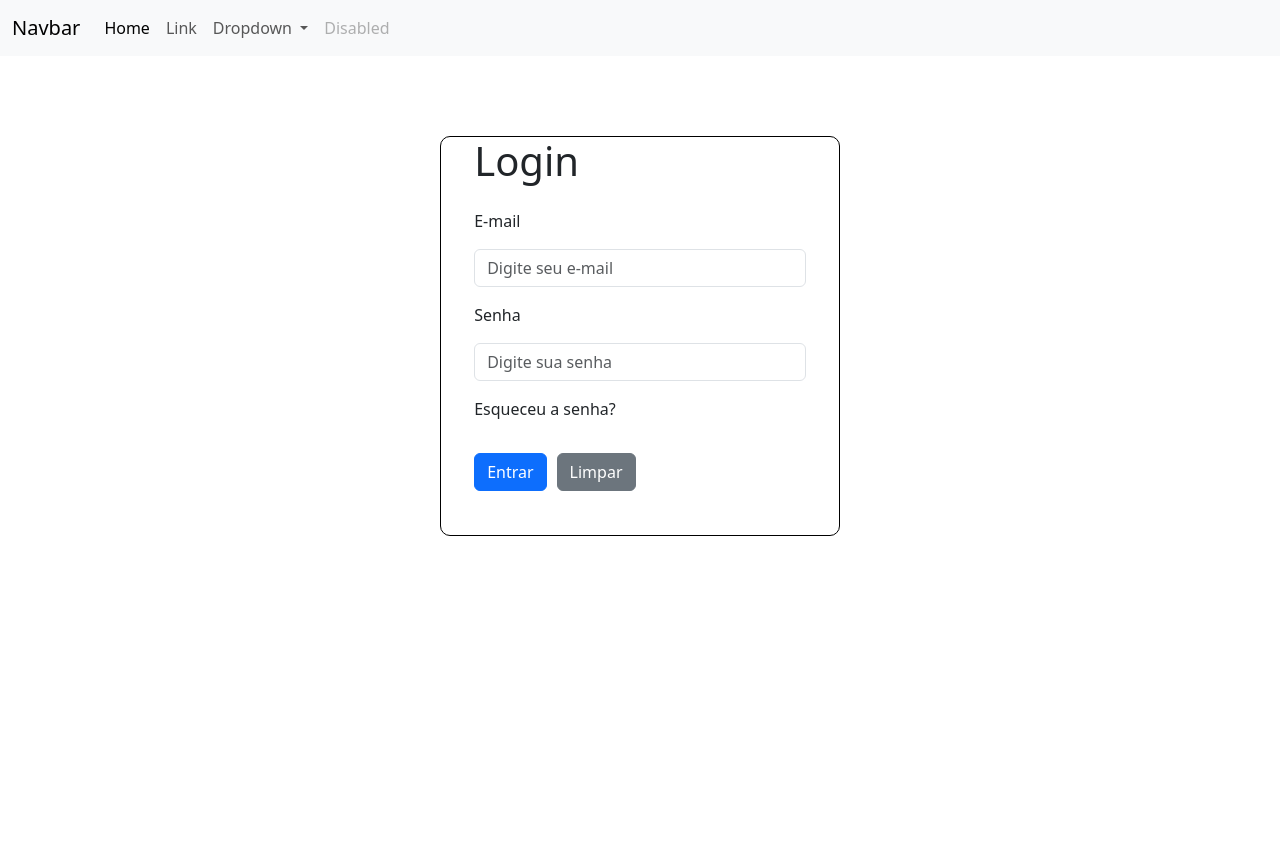
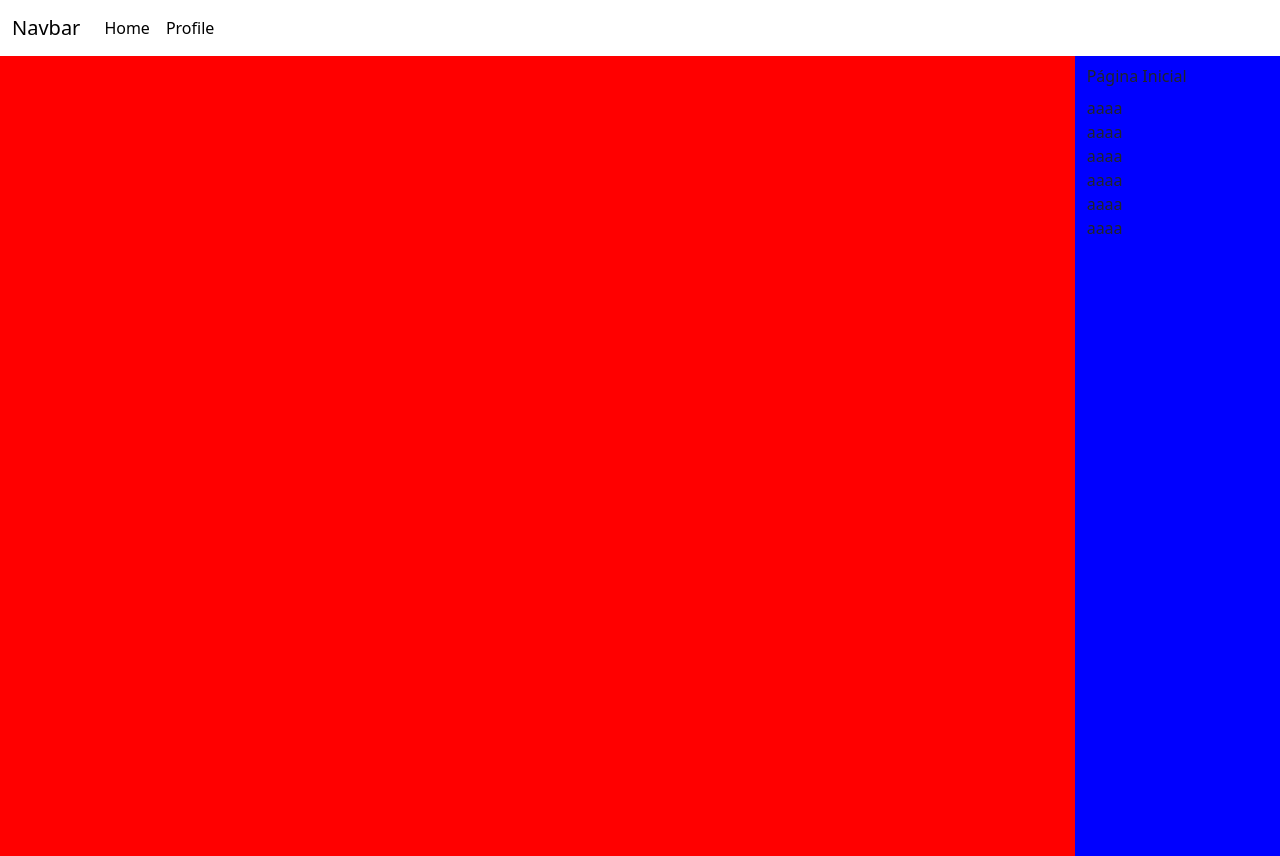
Before and after one commit to fersilverio/fig-trader, a Vue app: page /profile in a window 1280 px wide. Before the commit the page ends 800 px from the top, so only its background shows below. Built offline with nearby package versions, Linux system fonts and the light colour scheme.

Commit message:
Continuando com a estrutura

```diff
--- a/jsconfig.json
+++ b/jsconfig.json
@@ -7,7 +7,7 @@
     "moduleResolution": "node",
     "paths": {
       "@/*": [
-        "src/*/*"
+        "src/*",
       ]
     },
     "lib": [
--- a/src/App.vue
+++ b/src/App.vue
@@ -1,8 +1,5 @@
 <template>
   <Navbar />
-  <Login />
-
-
   <router-view />
 </template>
 <script>
--- a/src/components/Navbar.vue
+++ b/src/components/Navbar.vue
@@ -1,5 +1,5 @@
 <template>
-    <nav class="navbar navbar-expand-lg bg-body-tertiary">
+    <nav class="navbar navbar-expand-lg" style="width: 100%;">
         <div class="container-fluid">
             <a class="navbar-brand" href="#">Navbar</a>
             <button class="navbar-toggler" type="button" data-bs-toggle="collapse" data-bs-target="#navbarSupportedContent"
@@ -9,28 +9,13 @@
             <div class="collapse navbar-collapse" id="navbarSupportedContent">
                 <ul class="navbar-nav me-auto mb-2 mb-lg-0">
                     <li class="nav-item">
-                        <a class="nav-link active" aria-current="page" href="#">Home</a>
+                        <router-link to="/" class="nav-link active" aria-current="page" href="#">Home</router-link>
                     </li>
                     <li class="nav-item">
-                        <a class="nav-link" href="#">Link</a>
+                        <router-link to="/profile" class="nav-link active" aria-current="page"
+                            href="#">Profile</router-link>
                     </li>
-                    <li class="nav-item dropdown">
-                        <a class="nav-link dropdown-toggle" href="#" role="button" data-bs-toggle="dropdown"
-                            aria-expanded="false">
-                            Dropdown
-                        </a>
-                        <ul class="dropdown-menu">
-                            <li><a class="dropdown-item" href="#">Action</a></li>
-                            <li><a class="dropdown-item" href="#">Another action</a></li>
-                            <li>
-                                <hr class="dropdown-divider">
-                            </li>
-                            <li><a class="dropdown-item" href="#">Something else here</a></li>
-                        </ul>
-                    </li>
-                    <li class="nav-item">
-                        <a class="nav-link disabled">Disabled</a>
-                    </li>
+
                 </ul>
             </div>
         </div>
@@ -43,4 +28,10 @@ export default {
 }
 </script>
 
-<style></style>
+<style scoped>
+html,
+body {
+    max-width: 100%;
+    overflow-x: hidden;
+}
+</style>
--- /dev/null
+++ b/src/components/Sidebar.vue
@@ -0,0 +1,25 @@
+<template>
+    <div class="row fundo_teste" style="height: 100vh; display: flex; flex-direction: row; justify-content: flex-end;">
+        <div class="col-md-2" style="background-color: blue; height: 100%">
+            <ul class="navbar-nav">
+                <li class="navbar-item">
+                    <a class="nav-link active" href="#">Página Inicial</a>
+                </li>
+                <li>aaaa</li>
+                <li>aaaa</li>
+                <li>aaaa</li>
+                <li>aaaa</li>
+                <li>aaaa</li>
+                <li>aaaa</li>
+            </ul>
+        </div>
+    </div>
+</template>
+
+<script>
+export default {
+    name: 'Sidebar'
+}
+</script>
+
+<style></style>
--- a/src/router/index.js
+++ b/src/router/index.js
@@ -2,6 +2,22 @@ import { createRouter, createWebHistory } from 'vue-router'
 
 
 const routes = [
+  {
+    path: '/',
+    name: 'home',
+    component: () => import('@/views/Home.vue')
+  },
+  {
+    path: '/login',
+    name: 'login',
+    component: () => import('@/views/Login.vue')
+  }
+  ,
+  {
+    path: '/profile',
+    name: 'profile',
+    component: () => import('@/views/Profile.vue')
+  }
 
 ]
 
--- /dev/null
+++ b/src/views/Home.vue
@@ -0,0 +1,11 @@
+<template>
+    <h1>Parabens sou uma home page</h1>
+</template>
+
+<script>
+export default {
+    name: 'Home'
+}
+</script>
+
+<style></style>
--- a/src/views/Login.vue
+++ b/src/views/Login.vue
@@ -13,7 +13,7 @@
                             <label for="senha" class="py-3">Senha</label>
                             <input type="password" class="form-control" id="senha" placeholder="Digite sua senha">
                         </div>
-                        <p class="py-3">Esqueceu a senha?</p>
+                        <a href=""><p class="py-3">Esqueceu a senha?</p></a>
                         <div class="a">
 
                             <button type="submit" class="btn btn-primary button-custom">Entrar</button>
@@ -42,7 +42,7 @@ export default {
 
 .container_custom_area {
     margin-top: 10vh;
-    height: 50vh;
+    height: 43vh;
     border-radius: 2.5%;
     display: flex;
     flex-direction: row;
--- /dev/null
+++ b/src/views/Profile.vue
@@ -0,0 +1,18 @@
+<template>
+    <Sidebar />
+</template>
+
+<script>
+import Sidebar from '@/components/Sidebar.vue'
+export default {
+    name: 'Profile',
+    components: {
+        Sidebar
+    },
+    setup() {
+
+    }
+}
+</script>
+
+<style></style>
```
